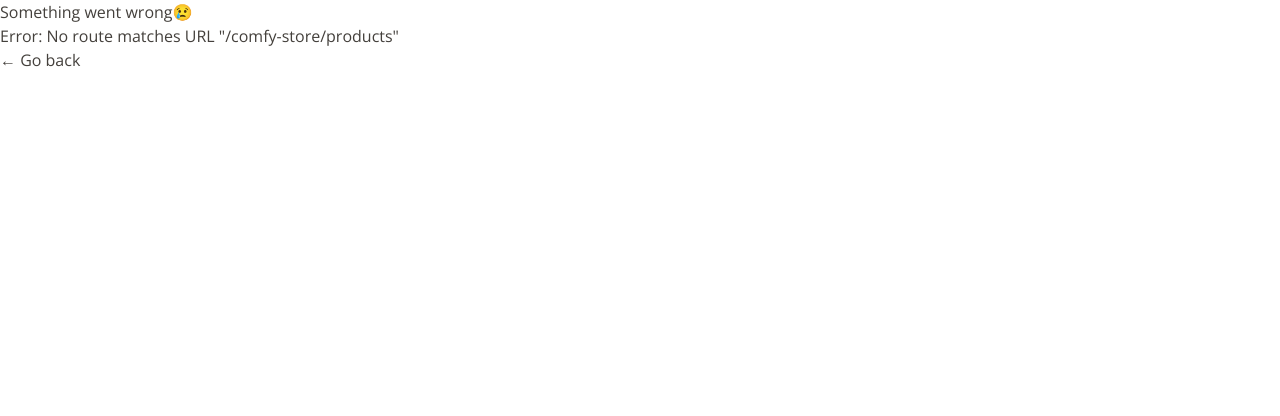
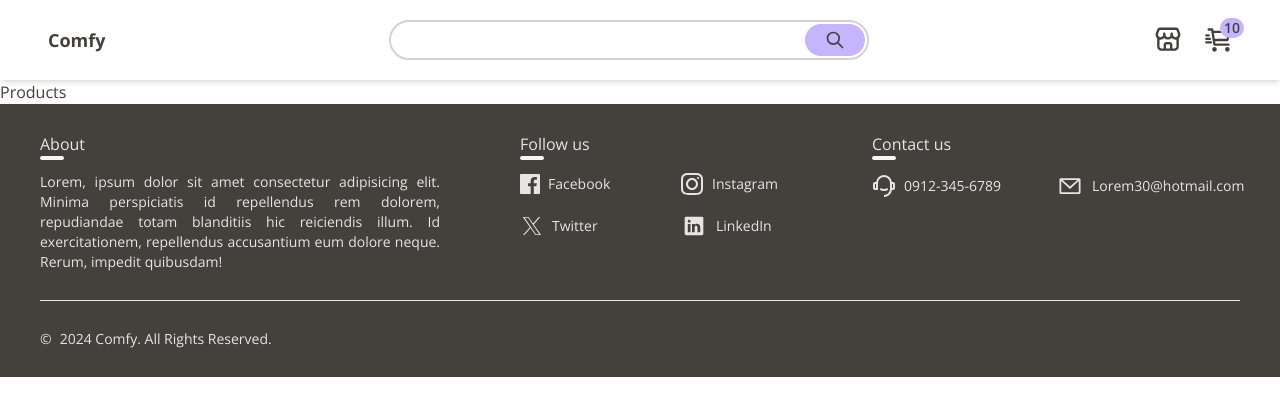
Before and after one commit to ronjacobdinero15/comfy-store, a React (Vite) app: page /comfy-store/products in a window 1280 px wide. Shown: the top 416 px of the page. Built offline with nearby package versions, Linux system fonts and the light colour scheme.

Commit message:
deploy config

```diff
--- a/package.json
+++ b/package.json
@@ -1,6 +1,6 @@
 {
   "name": "fake-store-api",
-  "homepage": "https://ronjacobdinero15.github.io/fake-store-api-new/",
+  "homepage": "https://ronjacobdinero15.github.io/comfy-store/",
   "private": true,
   "version": "0.0.0",
   "type": "module",
--- a/src/features/cart/CartLink.jsx
+++ b/src/features/cart/CartLink.jsx
@@ -3,7 +3,7 @@ import { Link } from "react-router-dom";
 function CartLink() {
   return (
     <Link
-      to="/fake-store-api-new/cart"
+      to="/comfy-store/cart"
       className="outlineStyle relative p-2 transition-all duration-300 focus:rounded-full sm:block"
     >
       <img className="w-7" src="./cart.svg" alt="cart_icon" />
--- a/src/features/products/TopProducts.jsx
+++ b/src/features/products/TopProducts.jsx
@@ -25,7 +25,7 @@ function TopProducts() {
       <section className="mt-5 grid grid-cols-2 gap-10 md:gap-20 md:gap-y-14 lg:grid-cols-4 lg:pt-5 xl:gap-5">
         {topProducts.map((item) => (
           <Link
-            to={`/fake-store-api-new/products/${item.id}`}
+            to={`/comfy-store/products/${item.id}`}
             className="outlineStyle focus:rounded-sm lg:flex lg:flex-col lg:items-center"
             key={item.id}
           >
--- a/src/ui/Header.jsx
+++ b/src/ui/Header.jsx
@@ -38,7 +38,7 @@ function Header() {
 
             {/* STORE */}
             <Link
-              to="/fake-store-api-new/products"
+              to="/comfy-store/products"
               className="outlineStyle rounded-full p-1"
             >
               <img className="w-10" src="./store.svg" alt="store_icon" />
--- a/src/ui/HomeLink.jsx
+++ b/src/ui/HomeLink.jsx
@@ -3,7 +3,7 @@ import { Link } from "react-router-dom";
 function HomeLink() {
   return (
     <Link
-      to="/fake-store-api-new/"
+      to="/comfy-store/"
       className="cursor-pointer p-2 text-lg font-bold transition-all duration-300 focus:rounded-full focus:outline-none focus:ring focus:ring-violet-300 focus:ring-opacity-50"
     >
       Comfy
--- a/vite.config.js
+++ b/vite.config.js
@@ -4,5 +4,5 @@ import react from "@vitejs/plugin-react";
 // https://vitejs.dev/config/
 export default defineConfig({
   plugins: [react()],
-  base: "/fake-store-api-new/",
+  base: "/comfy-store/",
 });
```
Also changed, not shown: src/App.jsx (+5 -5 lines).
